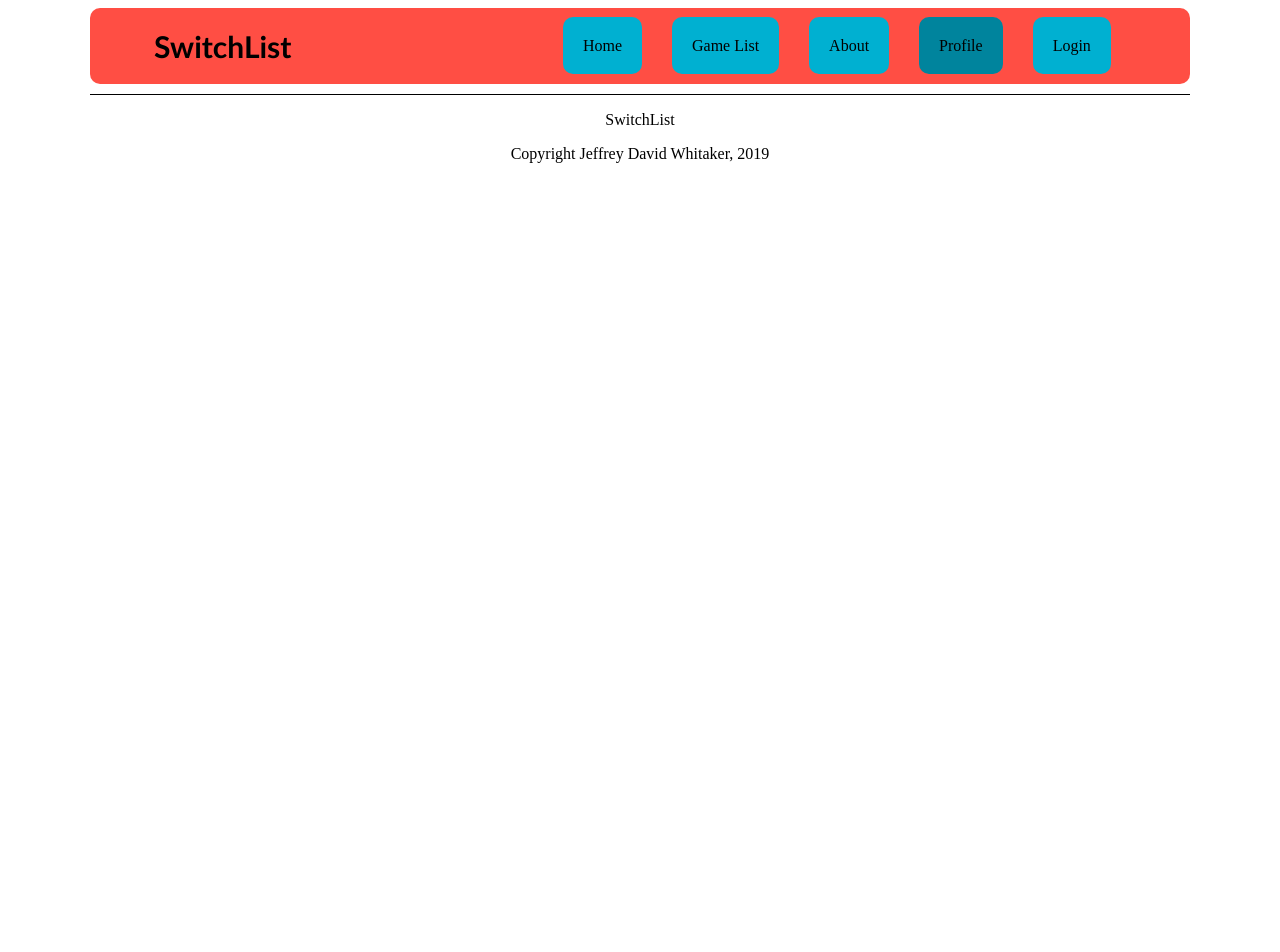
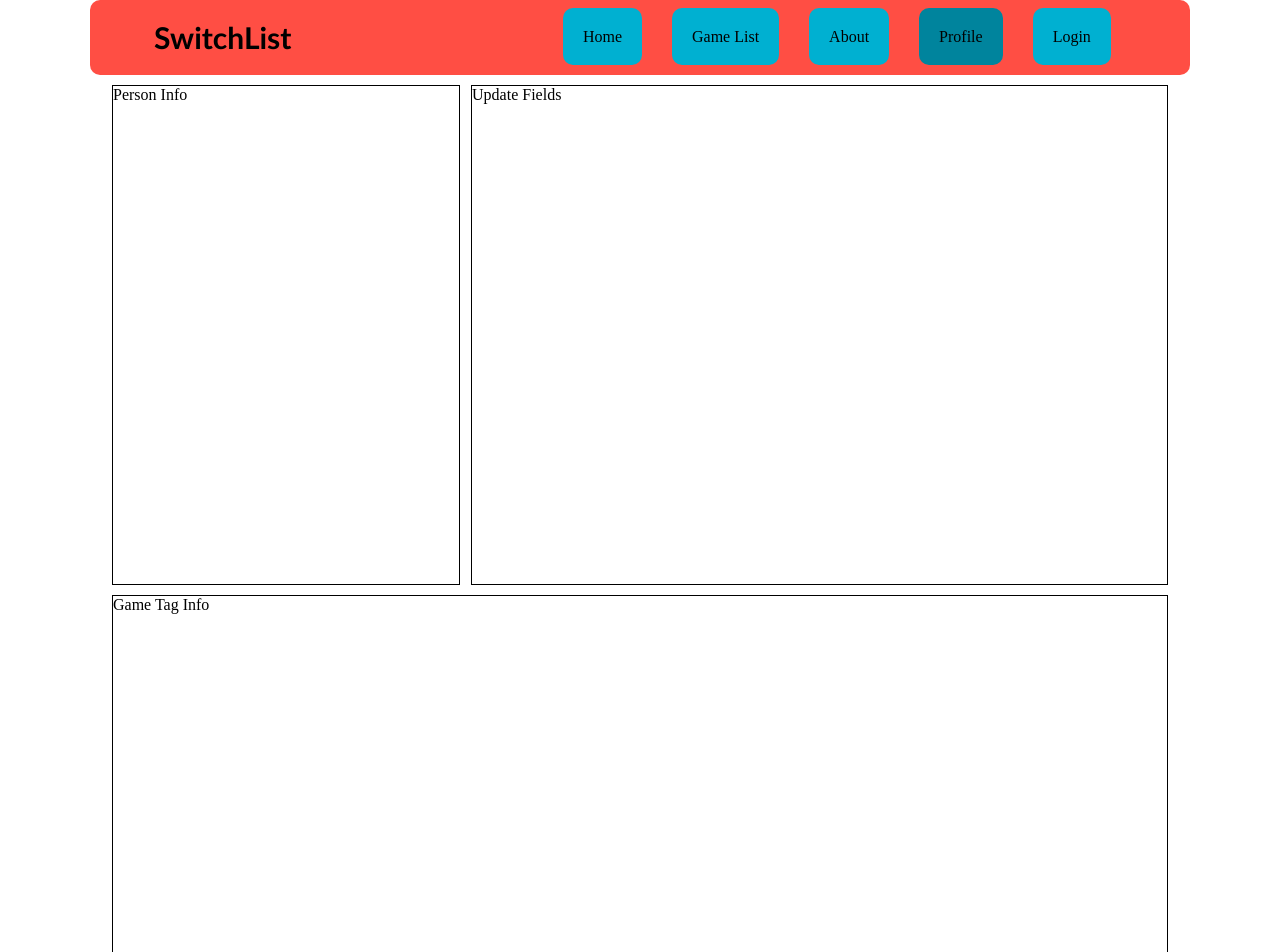
Before and after one commit to jeffreywhitaker/switchlist, a React (Create React App) app: page /profile in a window 1280 px wide. Shown: the top 952 px of the page. Before the commit the page ends 800 px from the top, so only its background shows below. Built offline with nearby package versions, Linux system fonts and the light colour scheme; sample sign-in values are in the browser's storage.

Commit message:
made wireframe of profile layout

```diff
--- a/src/components/HomePage.js
+++ b/src/components/HomePage.js
@@ -1,5 +1,6 @@
 // imports
 import React from 'react'
+import { NavLink } from 'react-router-dom'
 import styled from 'styled-components'
 
 // HomePage component
@@ -8,6 +9,8 @@
     <HomeWrapper>
       <h2>Welcome to SwitchList!</h2>
       <p>Do you love your Nintendo Switch games? Well so do we! This website exists to aid users in finding just the right game. We allow users to search through the list of Switch games via a number of useful parameters. Want to find all the switch games with Nobuo Uematsu as composer? Well now you can! Eventually we want to add the ability for users to create their own profile and sort games (for instance, mark each game that the user owns, or set them into seperate containers like 'Jim's Games') We hope to add this extended functionality soon.</p>
+      <br/>
+      <SignUpNavLink to={'/signup'}>Sign Up</SignUpNavLink>
     </HomeWrapper>
   )
 }
@@ -20,4 +23,21 @@
 const HomeWrapper = styled.section`
   width: 65%
   margin: 0 auto
+  display: flex
+  flex-direction: column
 `
+
+const SignUpNavLink = styled(NavLink)`
+  text-decoration: none
+  width: 50%
+  color: black
+  padding: 20px
+  background: #00B0D1
+  border-radius: 10px
+  text-align: center
+  font-size: 20px
+  margin: 10px auto
+  &:hover {
+    filter: brightness(75%)
+  }
+`
--- a/src/components/UserProfile.js
+++ b/src/components/UserProfile.js
@@ -16,7 +16,17 @@
     // render the following
     return (
         <ProfileWrapper>
-
+            <UserWrapper>
+                <PersonInfoWrapper>
+                    <div>Person Info</div>
+                </PersonInfoWrapper>
+                <UpdateInfoWrapper>
+                    <div>Update Fields</div>
+                </UpdateInfoWrapper>
+            </UserWrapper>
+            <GameTagWrapper>
+                <div>Game Tag Info</div>
+            </GameTagWrapper>
         </ProfileWrapper>
     )
 }
@@ -33,5 +43,33 @@
 
 // styled components
 const ProfileWrapper = styled.section`
+    width: 96%
+    margin: 10px auto
+    display: flex
+    flex-direction: column
+`
 
+const UserWrapper = styled.article`
+    height: 500px
+    display: flex
+    justify-content: space-between
 `
+
+const PersonInfoWrapper = styled.article`
+    height: 100%
+    width: 33%
+    border: 1px solid black
+`
+
+const UpdateInfoWrapper = styled.article`
+    height: 100%
+    width: 66%
+    border: 1px solid black
+`
+
+const GameTagWrapper = styled.article`
+    margin-top: 10px
+    height: 400px
+    width: 100%
+    border: 1px solid black
+`
--- a/src/index.css
+++ b/src/index.css
@@ -1,3 +1,357 @@
+/*! normalize.css v8.0.1 | MIT License | github.com/necolas/normalize.css */
+
+/* Document
+   ========================================================================== */
+
+/**
+ * 1. Correct the line height in all browsers.
+ * 2. Prevent adjustments of font size after orientation changes in iOS.
+ */
+
+ html {
+  line-height: 1.15; /* 1 */
+  -webkit-text-size-adjust: 100%; /* 2 */
+}
+
+/* Sections
+   ========================================================================== */
+
+/**
+ * Remove the margin in all browsers.
+ */
+
+body {
+  margin: 0;
+}
+
+/**
+ * Render the `main` element consistently in IE.
+ */
+
+main {
+  display: block;
+}
+
+/**
+ * Correct the font size and margin on `h1` elements within `section` and
+ * `article` contexts in Chrome, Firefox, and Safari.
+ */
+
+h1 {
+  font-size: 2em;
+  margin: 0.67em 0;
+}
+
+/* Grouping content
+   ========================================================================== */
+
+/**
+ * 1. Add the correct box sizing in Firefox.
+ * 2. Show the overflow in Edge and IE.
+ */
+
+hr {
+  box-sizing: content-box; /* 1 */
+  height: 0; /* 1 */
+  overflow: visible; /* 2 */
+}
+
+/**
+ * 1. Correct the inheritance and scaling of font size in all browsers.
+ * 2. Correct the odd `em` font sizing in all browsers.
+ */
+
+pre {
+  font-family: monospace, monospace; /* 1 */
+  font-size: 1em; /* 2 */
+}
+
+/* Text-level semantics
+   ========================================================================== */
+
+/**
+ * Remove the gray background on active links in IE 10.
+ */
+
+a {
+  background-color: transparent;
+}
+
+/**
+ * 1. Remove the bottom border in Chrome 57-
+ * 2. Add the correct text decoration in Chrome, Edge, IE, Opera, and Safari.
+ */
+
+abbr[title] {
+  border-bottom: none; /* 1 */
+  text-decoration: underline; /* 2 */
+  text-decoration: underline dotted; /* 2 */
+}
+
+/**
+ * Add the correct font weight in Chrome, Edge, and Safari.
+ */
+
+b,
+strong {
+  font-weight: bolder;
+}
+
+/**
+ * 1. Correct the inheritance and scaling of font size in all browsers.
+ * 2. Correct the odd `em` font sizing in all browsers.
+ */
+
+code,
+kbd,
+samp {
+  font-family: monospace, monospace; /* 1 */
+  font-size: 1em; /* 2 */
+}
+
+/**
+ * Add the correct font size in all browsers.
+ */
+
+small {
+  font-size: 80%;
+}
+
+/**
+ * Prevent `sub` and `sup` elements from affecting the line height in
+ * all browsers.
+ */
+
+sub,
+sup {
+  font-size: 75%;
+  line-height: 0;
+  position: relative;
+  vertical-align: baseline;
+}
+
+sub {
+  bottom: -0.25em;
+}
+
+sup {
+  top: -0.5em;
+}
+
+/* Embedded content
+   ========================================================================== */
+
+/**
+ * Remove the border on images inside links in IE 10.
+ */
+
+img {
+  border-style: none;
+}
+
+/* Forms
+   ========================================================================== */
+
+/**
+ * 1. Change the font styles in all browsers.
+ * 2. Remove the margin in Firefox and Safari.
+ */
+
+button,
+input,
+optgroup,
+select,
+textarea {
+  font-family: inherit; /* 1 */
+  font-size: 100%; /* 1 */
+  line-height: 1.15; /* 1 */
+  margin: 0; /* 2 */
+}
+
+/**
+ * Show the overflow in IE.
+ * 1. Show the overflow in Edge.
+ */
+
+button,
+input { /* 1 */
+  overflow: visible;
+}
+
+/**
+ * Remove the inheritance of text transform in Edge, Firefox, and IE.
+ * 1. Remove the inheritance of text transform in Firefox.
+ */
+
+button,
+select { /* 1 */
+  text-transform: none;
+}
+
+/**
+ * Correct the inability to style clickable types in iOS and Safari.
+ */
+
+button,
+[type="button"],
+[type="reset"],
+[type="submit"] {
+  -webkit-appearance: button;
+}
+
+/**
+ * Remove the inner border and padding in Firefox.
+ */
+
+button::-moz-focus-inner,
+[type="button"]::-moz-focus-inner,
+[type="reset"]::-moz-focus-inner,
+[type="submit"]::-moz-focus-inner {
+  border-style: none;
+  padding: 0;
+}
+
+/**
+ * Restore the focus styles unset by the previous rule.
+ */
+
+button:-moz-focusring,
+[type="button"]:-moz-focusring,
+[type="reset"]:-moz-focusring,
+[type="submit"]:-moz-focusring {
+  outline: 1px dotted ButtonText;
+}
+
+/**
+ * Correct the padding in Firefox.
+ */
+
+fieldset {
+  padding: 0.35em 0.75em 0.625em;
+}
+
+/**
+ * 1. Correct the text wrapping in Edge and IE.
+ * 2. Correct the color inheritance from `fieldset` elements in IE.
+ * 3. Remove the padding so developers are not caught out when they zero out
+ *    `fieldset` elements in all browsers.
+ */
+
+legend {
+  box-sizing: border-box; /* 1 */
+  color: inherit; /* 2 */
+  display: table; /* 1 */
+  max-width: 100%; /* 1 */
+  padding: 0; /* 3 */
+  white-space: normal; /* 1 */
+}
+
+/**
+ * Add the correct vertical alignment in Chrome, Firefox, and Opera.
+ */
+
+progress {
+  vertical-align: baseline;
+}
+
+/**
+ * Remove the default vertical scrollbar in IE 10+.
+ */
+
+textarea {
+  overflow: auto;
+}
+
+/**
+ * 1. Add the correct box sizing in IE 10.
+ * 2. Remove the padding in IE 10.
+ */
+
+[type="checkbox"],
+[type="radio"] {
+  box-sizing: border-box; /* 1 */
+  padding: 0; /* 2 */
+}
+
+/**
+ * Correct the cursor style of increment and decrement buttons in Chrome.
+ */
+
+[type="number"]::-webkit-inner-spin-button,
+[type="number"]::-webkit-outer-spin-button {
+  height: auto;
+}
+
+/**
+ * 1. Correct the odd appearance in Chrome and Safari.
+ * 2. Correct the outline style in Safari.
+ */
+
+[type="search"] {
+  -webkit-appearance: textfield; /* 1 */
+  outline-offset: -2px; /* 2 */
+}
+
+/**
+ * Remove the inner padding in Chrome and Safari on macOS.
+ */
+
+[type="search"]::-webkit-search-decoration {
+  -webkit-appearance: none;
+}
+
+/**
+ * 1. Correct the inability to style clickable types in iOS and Safari.
+ * 2. Change font properties to `inherit` in Safari.
+ */
+
+::-webkit-file-upload-button {
+  -webkit-appearance: button; /* 1 */
+  font: inherit; /* 2 */
+}
+
+/* Interactive
+   ========================================================================== */
+
+/*
+ * Add the correct display in Edge, IE 10+, and Firefox.
+ */
+
+details {
+  display: block;
+}
+
+/*
+ * Add the correct display in all browsers.
+ */
+
+summary {
+  display: list-item;
+}
+
+/* Misc
+   ========================================================================== */
+
+/**
+ * Add the correct display in IE 10+.
+ */
+
+template {
+  display: none;
+}
+
+/**
+ * Add the correct display in IE 10.
+ */
+
+[hidden] {
+  display: none;
+}
+
+
+
+
+
 /* app-wide styles */
 * {
     box-sizing: border-box;
```
